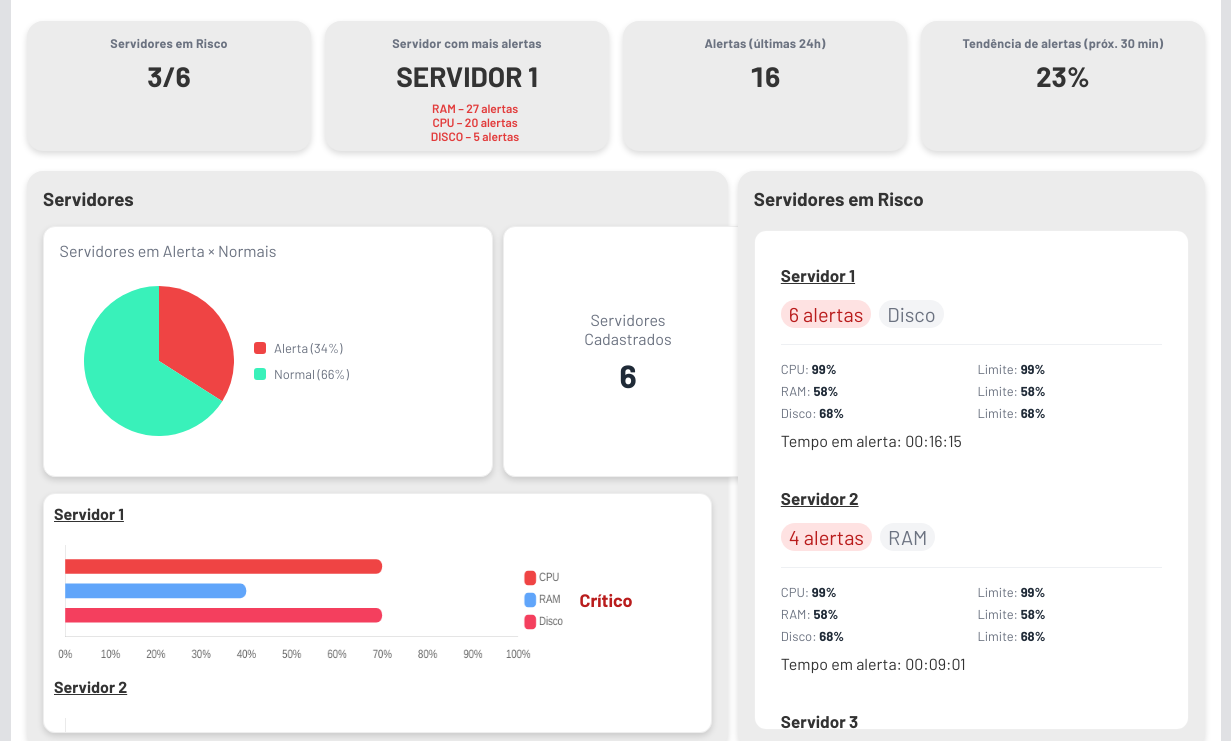
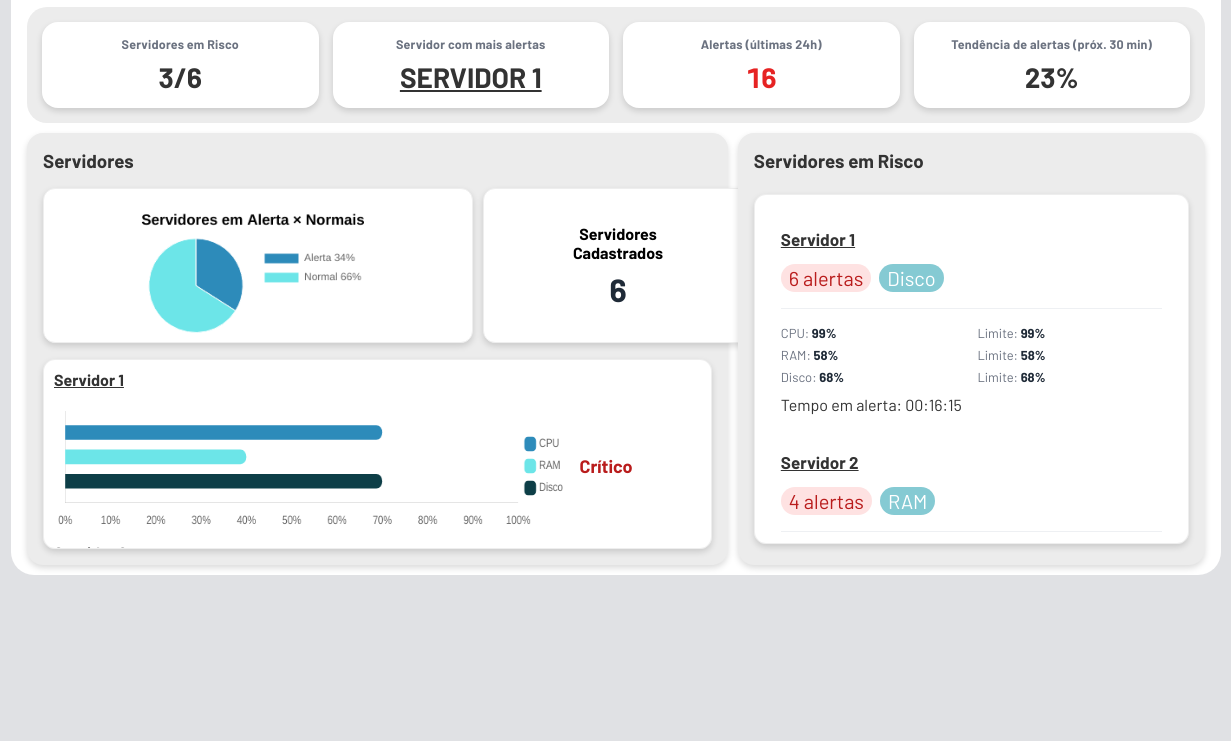
Before and after one commit to Rafael-Mechi/VitalView, a website: page public/dashboardSuporteMacro.html in a window 1280 px wide. Shown: the part 59-800 px from the top of the page, 49-1280 px from the left. Drawn offline with nearby package versions, Linux system fonts and the light colour scheme.

Commit message:
dash pronta

```diff
--- a/public/css/macro.css
+++ b/public/css/macro.css
@@ -323,7 +323,7 @@ a:hover {
 
 .wrap {
     max-width: 100%;
-    margin: 24px auto;
+    margin: 10px auto;
     padding: 0 16px
 }
 
@@ -331,7 +331,7 @@ a:hover {
 .grid {
     display: grid;
     gap: 10px;
-    margin-top: 20px;
+    margin-top: 10px;
     grid-template-columns: 1fr;
 }
 
@@ -342,11 +342,15 @@ a:hover {
 }
 
 /* KPIs */
+
 .kpis {
     display: grid;
     gap: 14px;
     margin-bottom: 6px;
     grid-template-columns: repeat(2, minmax(0, 1fr));
+    background-color: #ececec;
+    border-radius: 20px;
+    padding: 15px;
 }
 
 @media (min-width: 900px) {
@@ -356,14 +360,14 @@ a:hover {
 }
 
 .kpi {
-    background: var(--card);
+    background:white;
     border-radius: var(--radius);
     box-shadow: var(--shadow);
     padding: 14px 16px;
     display: flex;
     flex-direction: column;
     text-align: center;
-    max-height: 130px;
+    max-height: 100px;
 }
 
 .kpi h4 {
@@ -378,6 +382,17 @@ a:hover {
     font-size: 28px;
 }
 
+.kpi a {
+    color: #333;
+    text-decoration: underline;
+    transition: all 0.2s ease-in-out;
+    cursor: pointer;
+}
+
+.kpi a:hover {
+    color: #7e7e7e;
+}
+
 .kpi .sub {
     color: var(--muted);
     font-size: 12px;
@@ -386,12 +401,6 @@ a:hover {
 
 .kpi .mono {
     font-variant-numeric: tabular-nums
-}
-
-.pill {
-    padding: 2px 8px;
-    font-size: 20px;
-    color: var(--muted)
 }
 
 .list {
@@ -418,9 +427,8 @@ a:hover {
 .fundo {
     background-color: white;
     display: flex;
-    padding: 16px;
-    margin: 10px;
-    max-height: 185px;
+    justify-content: center;
+    max-height: 125px;
     width: 400px;
 }
 
@@ -493,6 +501,7 @@ a:hover {
     border: 1px solid #eee;
     border-radius: 12px;
     padding: 14px;
+    height: 155px;
 }
 
 .stat-card {
@@ -505,14 +514,14 @@ a:hover {
     flex-direction: column;
     align-items: center;
     justify-content: center;
-    min-height: 240px;
 }
 
 .stat-label {
-    color: var(--muted);
+    color: black;
+    font-weight: bold;
     text-align: center;
     line-height: 1.2;
-    width: 220px;
+    width: 240px;
 }
 
 .stat-value {
@@ -537,7 +546,7 @@ a:hover {
     border: 1px solid #eee;
     border-radius: 12px;
     padding: 10px;
-    max-height: 240px;
+    max-height: 190px;
     overflow-y: auto;
     min-height: 0;
     flex: 0 0 auto;
@@ -545,9 +554,11 @@ a:hover {
 
 .pill {
     display: inline-block;
-    background: var(--chip);
-    border-radius: 999px;
+    background: #85cad3;
+    color: white;
+    border-radius: 20px;
     padding: 2px 8px;
+    font-size: 20px;
 }
 
 /* Lista de servers */
@@ -693,9 +704,10 @@ canvas {
 .scroll {
     background: #fff;
     border: 1px solid #eee;
+    box-shadow: var(--shadow);
     border-radius: 12px;
     padding: 10px;
-    max-height: 500px;
+    max-height: 350px;
     overflow-y: auto;
     min-height: 0;
     flex: 0 0 auto;
--- a/public/dashboardSuporteMacro.html
+++ b/public/dashboardSuporteMacro.html
@@ -96,17 +96,12 @@
 
                 <article class="kpi">
                     <h4>Servidor com mais alertas</h4>
-                    <div class="value">SERVIDOR 1</div>
-                    <ul class="list">
-                        <p>RAM – 27 alertas</p>
-                        <p>CPU – 20 alertas</p>
-                        <p>DISCO – 5 alertas</p>
-                    </ul>
+                    <a href="dashboardSuporteMicro.html" class="value">SERVIDOR 1</a>
                 </article>
 
                 <article class="kpi">
                     <h4>Alertas (últimas 24h)</h4>
-                    <div class="value mono">16</div>
+                    <div style="color: #e62323;" class="value mono">16</div>
                 </article>
 
                 <article class="kpi">
@@ -126,17 +121,9 @@
                         <div class="side-left">
 
                             <div class="stat-card-pizza">
-                                <div class="stat-label">Servidores em Alerta × Normais</div>
                                 <div class="fundo">
                                     <div class="chart-box">
-                                        <canvas id="pizzaAlertas"></canvas>
-                                    </div>
-
-                                    <div class="legend-inline">
-                                        <div class="item"><span class="swatch" id="swatch-alerta"></span> Alerta (34%)
-                                        </div>
-                                        <div class="item"><span class="swatch" id="swatch-normal"></span> Normal (66%)
-                                        </div>
+                                        <canvas id="pizzaAlertas" style="width: 100%; height: 100%; padding-bottom: 20px; padding-right: 10px;"></canvas>
                                     </div>
                                 </div>
                             </div>
@@ -169,17 +156,17 @@
                                     <a href="dashboardSuporteMicro.html" class="name">Servidor 4</a>
                                     <div class="server">
                                         <canvas id="mini4" height="48"></canvas>
-                                        <div class="status" style="color:#21cc8b">Normal</div>
+                                        <div class="status" style="color:#6ce5e8">Normal</div>
                                     </div>
                                     <a href="dashboardSuporteMicro.html" class="name">Servidor 5</a>
                                     <div class="server">
                                         <canvas id="mini5" height="48"></canvas>
-                                        <div class="status" style="color:#21cc8b">Normal</div>
+                                        <div class="status" style="color:#6ce5e8">Normal</div>
                                     </div>
                                     <a href="dashboardSuporteMicro.html" class="name">Servidor 6</a>
                                     <div class="server">
                                         <canvas id="mini6" height="48"></canvas>
-                                        <div class="status" style="color:#21cc8b">Normal</div>
+                                        <div class="status" style="color:#6ce5e8">Normal</div>
                                     </div>
                                 </div>
                             </div>
@@ -260,10 +247,6 @@
         // =========================
         // DADOS MOCADOS / ESTÁTICOS
         // =========================
-        const PIZZA = {
-            labels: ['Alerta', 'Normal'],
-            data: [34, 66]
-        };
         const SERVIDORES_MINI = [
             // cpu, ram, disco
             { id: 'mini1', valores: [70, 40, 70] },   // Servidor 1
@@ -276,45 +259,44 @@
 
         // Paleta consistente com a UI
         const COLORS = {
-            alerta: '#ef4444',
-            normal: '#39f1ba',
-            cpu: '#ef4444',
-            ram: '#60a5fa',
-            disco: '#f43f5e'
+            cpu: '#2d8bba',
+            ram: '#6ce5e8',
+            disco: '#0d3e47'
         };
 
         // =========================
         // PIZZA: Alertas x Normais
         // =========================
-        const pizzaCtx = document.getElementById('pizzaAlertas');
-        const pizza = new Chart(pizzaCtx, {
+                const ctx = document.getElementById('pizzaAlertas').getContext('2d');
+        new Chart(ctx, {
             type: 'pie',
             data: {
-                labels: ['Alerta', 'Normal'],
+                labels: ['Alerta 34%', 'Normal 66%',],
                 datasets: [{
                     data: [34, 66],
-                    backgroundColor: ['#ef4444', '#39f1ba'],
-                    borderWidth: 0,
-                    hoverOffset: 4,
+                    backgroundColor: ['#2d8bba', '#6ce5e8'],
+                    borderWidth: 1
                 }]
             },
             options: {
-                responsive: true,
-                maintainAspectRatio: false,
+                responsive: false,
                 plugins: {
-                    legend: { display: false },
-                    tooltip: {
-                        callbacks: {
-                            label: (ctx) => `${ctx.label}: ${ctx.raw}%`
-                        }
+                    legend: {
+                        position: 'right'
+                    },
+                    title: {
+                        display: true,
+                        text: 'Servidores em Alerta × Normais',
+                        font: {
+                            size: 17,
+                            weight: 'bold',
+                        },
+                        color: 'black'
+
                     }
                 }
             }
         });
-
-        // Atualiza as amostras da legenda manual
-        document.getElementById('swatch-alerta').style.background = COLORS.alerta;
-        document.getElementById('swatch-normal').style.background = COLORS.normal;
 
         // ==========================================
         // MINI BARRAS HORIZONTAIS por servidor (CPU/RAM/Disco)
```
Also changed, not shown: 1 other file.
